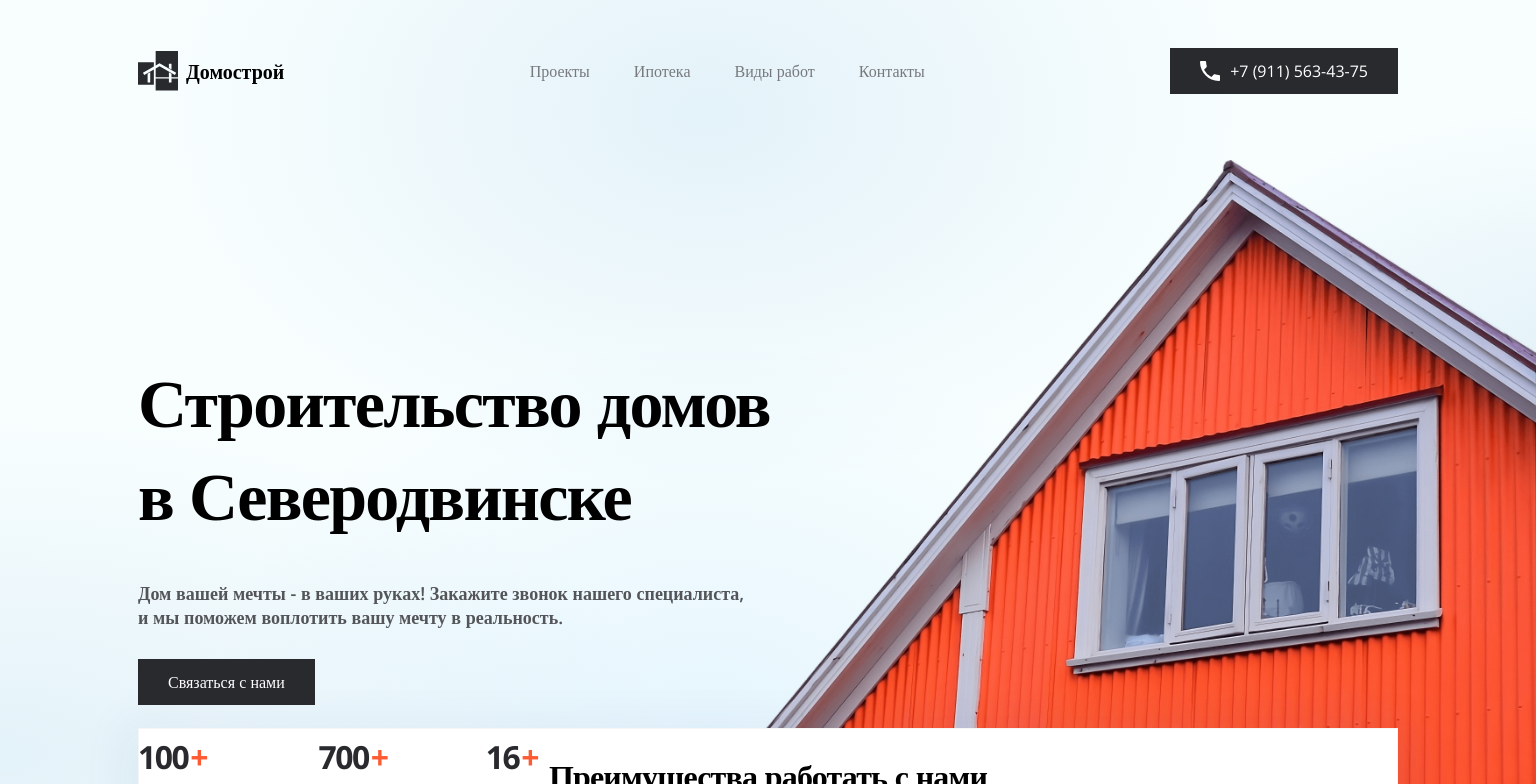
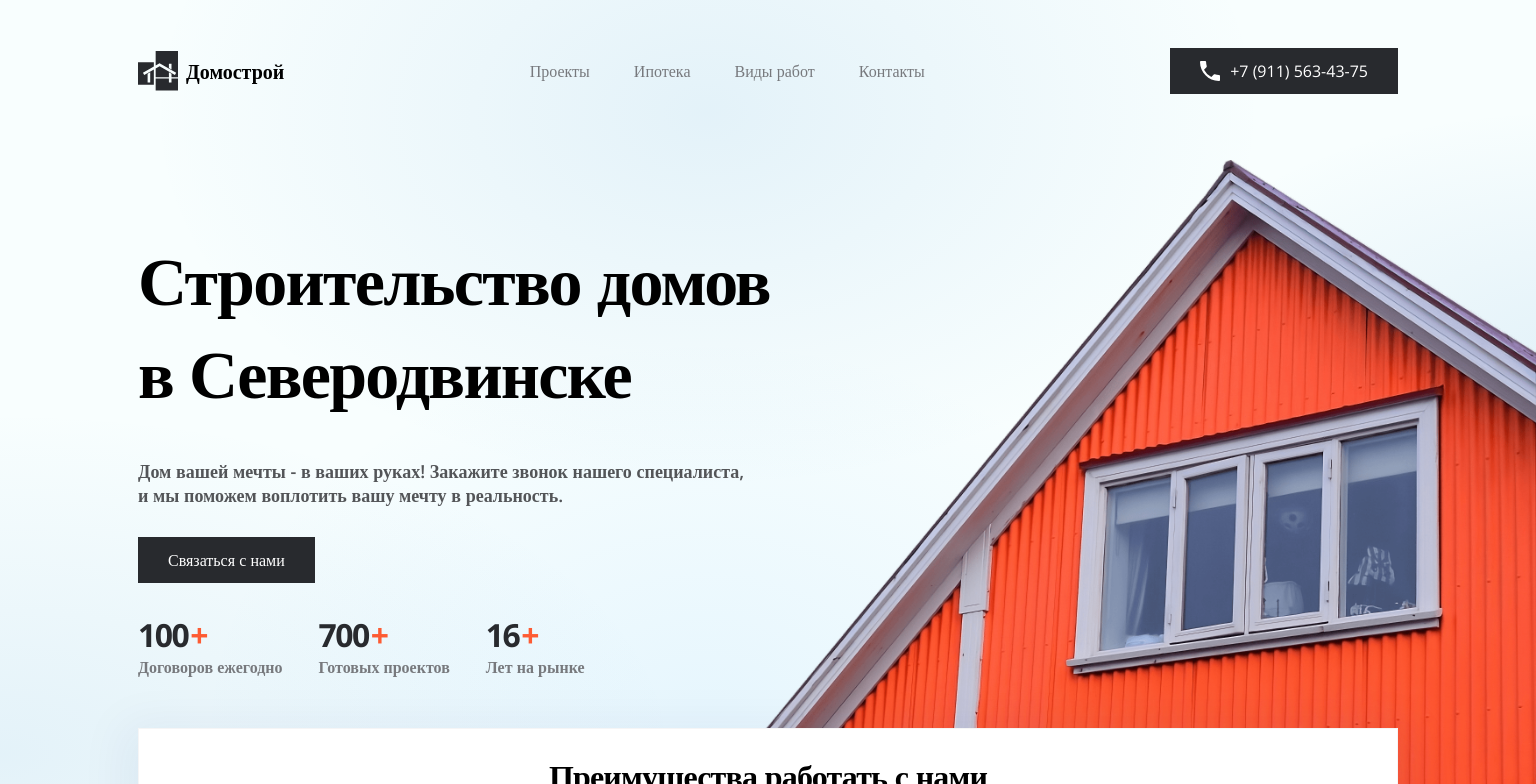
Before and after one commit to PumpkinPeasant/domostroy2, a Nuxt app: page / in a window 1536 px wide. Shown: the top 784 px of the page. Built offline with nearby package versions, Linux system fonts and the light colour scheme.

Commit message:
Main section content positioning fix

```diff
--- a/app/components/index/MainSection.vue
+++ b/app/components/index/MainSection.vue
@@ -50,12 +50,6 @@ main {
   flex-direction: column;
   justify-content: center;
   gap: 3em;
-}
-
-@media (min-width: 1400px) {
-  main {
-    justify-content: flex-end;
-  }
 }
 
 @media (max-width: 992px) {
```
